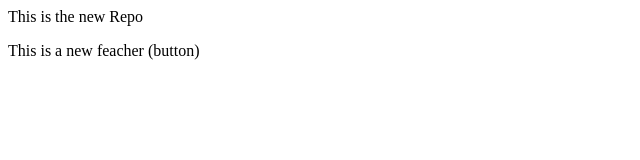
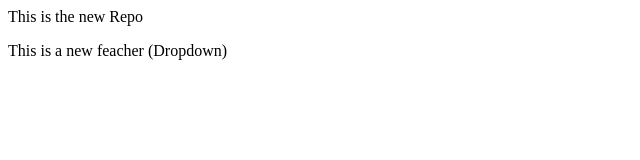
Before and after one commit to ItaliyaJash/localrepo, a plain HTML site: page index.html in a window 1280 px wide. Shown: the full height of the page, 0-640 px from the left. Drawn offline with Linux system fonts and the light colour scheme.

Commit message:
Add dropdown

```diff
--- a/index.html
+++ b/index.html
@@ -1,2 +1,2 @@
 <p>This is the new Repo</p>
-<p>This is a new feacher (button)</p>
+<p>This is a new feacher (Dropdown)</p>
```
